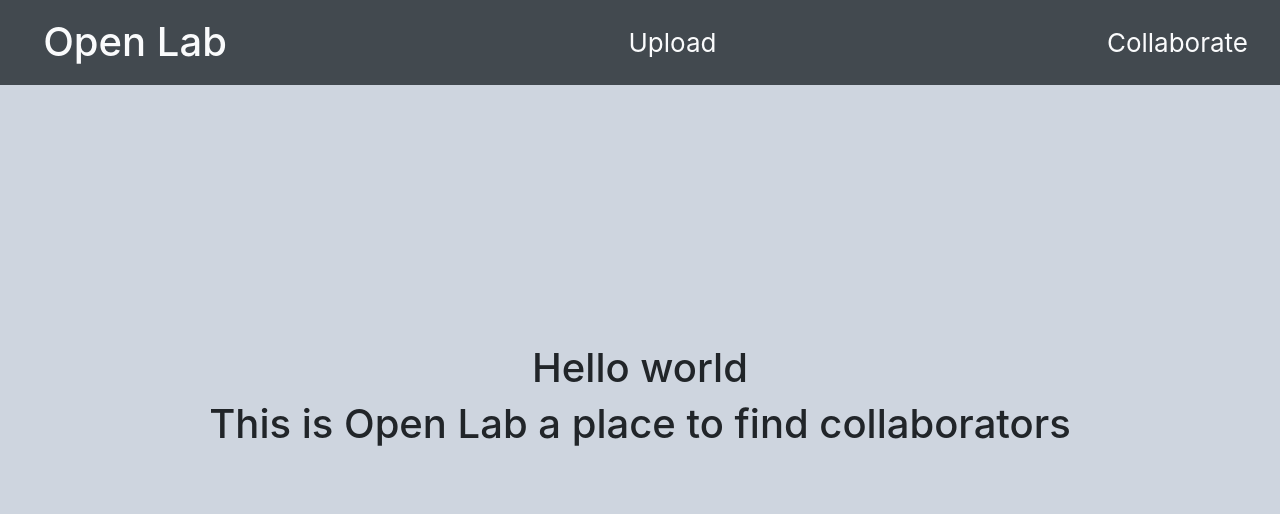
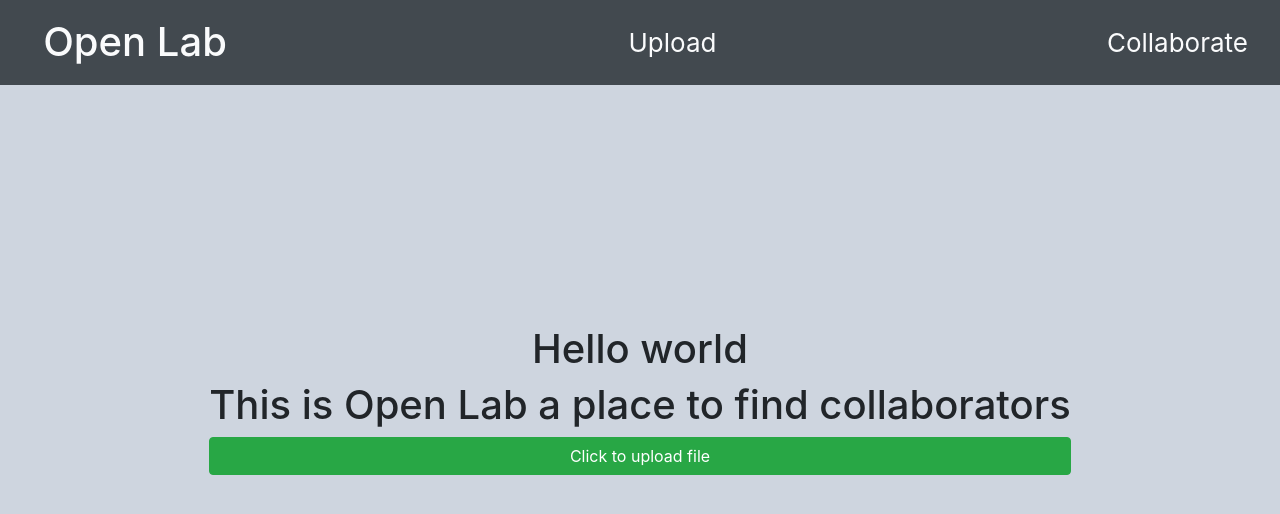
Before and after one commit to Wvivas123/Open_Lab_V2, a React (Create React App) app in the folder client/: page / in a window 1280 px wide. Shown: the top 514 px of the page. Built offline with nearby package versions, Linux system fonts and the light colour scheme.

Commit message:
Added links to Header

```diff
--- a/client/src/App.css
+++ b/client/src/App.css
@@ -50,3 +50,6 @@
 .navbar .welcome span {
   margin-right: 0.6rem;
 }
+
+.Landing {
+}
--- a/client/src/components/Landing/Landing.js
+++ b/client/src/components/Landing/Landing.js
@@ -3,10 +3,15 @@ import React, { Component } from 'react';
 class Landing extends Component {
   render() {
     return (
-      <div>
-        <h1>Hello world</h1>
-        <h1>This is Open Lab a place to find collaborators</h1>
-      </div>
+      <section className="Landing">
+        <div>
+          <h1>Hello world</h1>
+          <h1>This is Open Lab a place to find collaborators</h1>
+          <button type="button" class="btn btn-success btn-block">
+            Click to upload file
+          </button>
+        </div>
+      </section>
     );
   }
 }
```
Also changed, not shown: client/src/img/livecoding.jpg (added), 1 other file (tests, documents, lock files or other folders).
